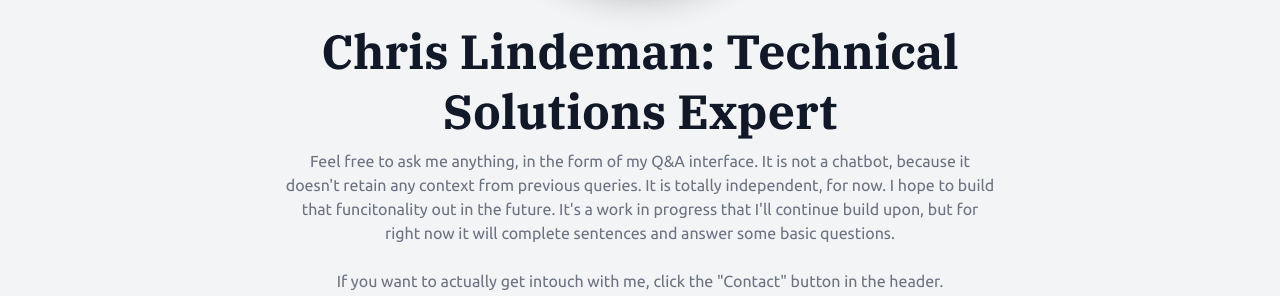
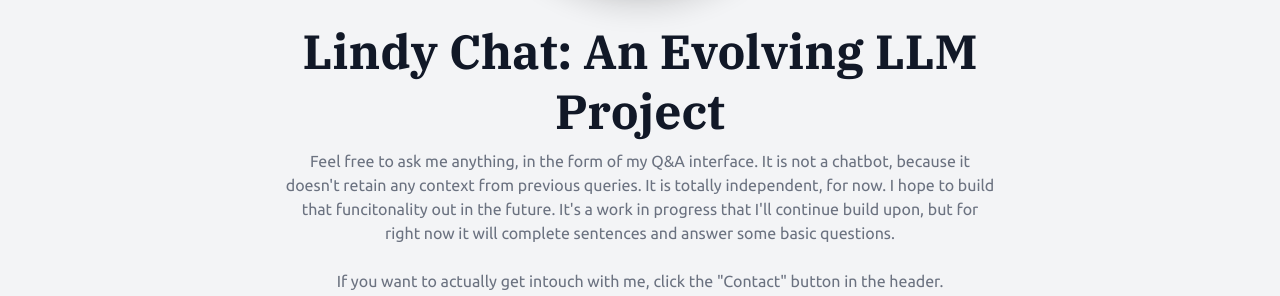
Before and after one commit to slimhindrance/personal_site, a plain HTML site: page chat.html in a window 1280 px wide. Shown: the part 528-824 px from the top of the page. Drawn offline with Linux system fonts and the light colour scheme.

Commit message:
Update chat.html

```diff
--- a/chat.html
+++ b/chat.html
@@ -53,7 +53,7 @@
                 <div class="px-4 w-full md:w-10/12 xl:w-7/12">
                     <img class="bg-white inline-flex mb-6 p-2 rounded-full shadow-xl w-1/2" alt="..." width="800" height="800"
                          src="assets/images/landing_image.tiff">
-                    <h1 class="font-bold mb-2 text-4xl text-gray-900 md:leading-tight lg:leading-tight lg:text-5xl">Chris Lindeman: Technical Solutions Expert</h1>
+                    <h1 class="font-bold mb-2 text-4xl text-gray-900 md:leading-tight lg:leading-tight lg:text-5xl">Lindy Chat: An Evolving LLM Project</h1>
                     <p></p>
                     <h1 class="font-bold mb-2 text-4xl text-gray-900 md:leading-tight lg:leading-tight lg:text-5xl"></h1>
                     <p class="mb-6">Feel free to ask me anything, in the form of my Q&A interface. It is not a chatbot, because it doesn't retain any context from previous queries. It is totally independent, for now. I hope to build that funcitonality out in the future. It's a work in progress that I'll continue build upon, but for right now it will complete sentences and answer some basic questions. <br><br>If you want to actually get intouch with me, click the "Contact" button in the header.</p>
```
